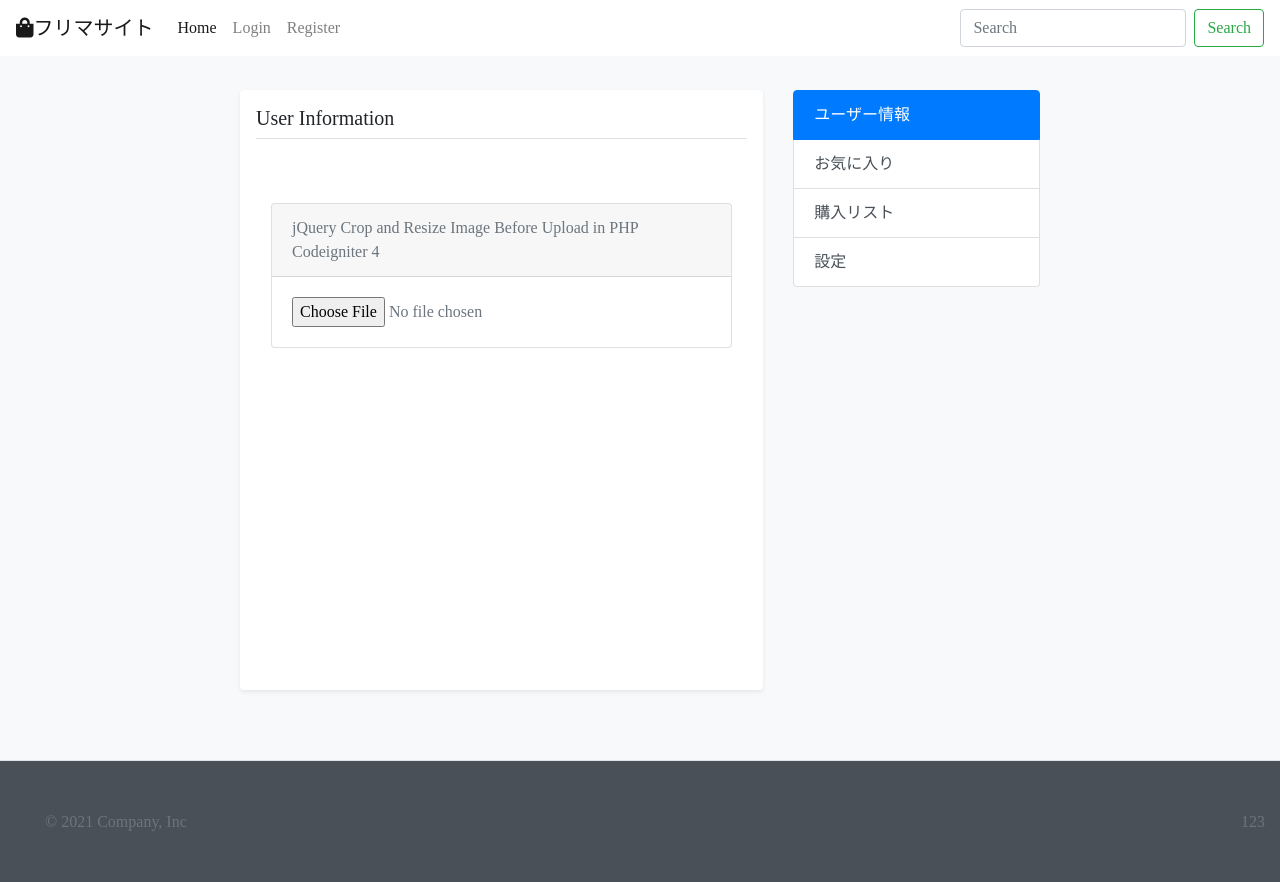
After one commit to jongin1004/codeigniter4-EC-project, a CodeIgniter 4 app: template app/Views/dashboard/cropImageForm.php in a window 1280 px wide. The commit adds this page. Run offline with PHP 8.4 and a stand-in for CodeIgniter, Linux system fonts and the light colour scheme; the template is opened without the code that fills it, so the values that code supplies are empty; some libraries are stand-ins or nearby versions; some web fonts are replaced.

Commit message:
crop image

```diff
--- a/app/Config/Routes.php
+++ b/app/Config/Routes.php
@@ -56,10 +56,14 @@ $routes->get('logout', 'AuthController::logout');
 $routes->post('fetch/meeting', 'FetchController::getMore');
 // save comment
 $routes->post('fetch/comment', 'FetchController::saveComment');
-// $routes->get('fetch/comment', 'FetchController::saveComment');
+// crop image
+$routes->post('fetch/cropImage', 'CropImageUpload::store');
 
 // comment
 $routes->post('comment', 'CommentController::save', ['filter' => 'auth']);
+
+// dashboard
+$routes->get('dashboard', 'DashboardController::index', ['filter' => 'auth']);
 
 
 /*
--- a/app/Database/Migrations/2022-01-03-064007_AddMeetingComment.php
+++ b/app/Database/Migrations/2022-01-03-064007_AddMeetingComment.php
@@ -32,6 +32,10 @@ class AddMeetingComment extends Migration
                 'type' => 'TIMESTAMP',
                 'null' => true
             ],
+            'updated_at' => [
+                'type' => 'TIMESTAMP',
+                'null' => true
+            ],
             'is_delete' => [
                 'type'       => 'ENUM',
                 'constraint' => "'y','n'",
--- a/app/Models/UserModel.php
+++ b/app/Models/UserModel.php
@@ -7,7 +7,7 @@ use CodeIgniter\Model;
 class UserModel extends Model
 {
     protected $table            = 'users';
-    protected $primaryKey       = 'id';
+    protected $primaryKey       = 'user_id';
     protected $allowedFields    = [
         'user_name',
         'user_email',
--- /dev/null
+++ b/app/Views/dashboard/cropImageForm.php
@@ -0,0 +1,103 @@
+<?= $this->extend('layout/main') ?>
+
+<?= $this->section('content') ?>
+    <div class="py-7 row">
+        <div class="col-8">
+            <div class="d-flex flex-column p-3 bg-white rounded shadow-sm" style="min-height: 600px;">
+                <h5 class="border-bottom border-gray pb-2 mb-0">User Information</h5>
+                <div class="media text-muted pt-3 flex-grow-1">
+                    <!-- image upload form -->
+                    <div class="container mt-5">
+                        <div class="card">
+                            <div class="card-header">
+                                jQuery Crop and Resize Image Before Upload in PHP Codeigniter 4
+                            </div>
+                            <div class="card-body">
+                                <input type="file" name="before_crop_image" id="before_crop_image" accept="image/*" />
+                            </div>
+                        </div>
+                    </div>
+
+                    <div id="imageModel" class="modal fade bd-example-modal-lg" role="dialog">
+                        <div class="modal-dialog modal-lg">
+                            <div class="modal-content">
+                            <div class="modal-header">
+                            <button type="button" class="close" data-dismiss="modal">×</button>
+                            <h4 class="modal-title">Crop & Resize Upload Image in PHP with Ajax</h4>
+                            </div>
+                            <div class="modal-body">
+                                <div class="row">
+                                    <div class="col-md-8 text-center">
+                                        <div id="image_demo" style="width:350px; margin-top:30px"></div>
+                                    </div>
+                                    <div class="col-md-4" style="padding-top:30px;">
+                                        <br />
+                                        <br />
+                                        <br/>
+                                        <button class="btn btn-success crop_image">Save</button>
+                                    </div>
+                                </div>
+                            </div>
+                            <div class="modal-footer">
+                                <button type="button" class="btn btn-default" data-dismiss="modal">Close</button>
+                            </div>
+                            </div>
+                        </div>
+                    </div>
+                </div>
+            </div>
+        </div>
+
+        <div class="col-4">
+            <?= $this->include('layout/dashboardSide') ?>
+        </div>
+    </div>
+
+
+    <script>
+        $(document).ready(function(){
+            $image_crop = $('#image_demo').croppie({
+                enableExif: true,
+                viewport: {
+                width:250,
+                height:250,
+                type:'circle' //square
+                },
+                boundary:{
+                width:300,
+                height:300
+                }
+            });
+            $('#before_crop_image').on('change', function(){
+                var reader = new FileReader();
+                reader.onload = function (event) {
+                    $image_crop.croppie('bind', {
+                    url: event.target.result
+                    }).then(function(){
+                        console.log('jQuery bind complete');
+                    });
+                }
+                reader.readAsDataURL(this.files[0]);
+                $('#imageModel').modal('show');
+            });
+            $('.crop_image').click(function(event){
+                console.log('안녕');
+                $image_crop.croppie('result', {
+                    type: 'canvas',
+                    size: 'viewport'
+                }).then(function(response){
+                    $.ajax({
+                        url:"<?= base_url('fetch/cropImage') ?>",
+                        type:'POST',
+                        data:{"image":response},
+                        success:function(data){
+                            console.log(data);
+                            $('#imageModel').modal('hide');
+                            alert('Crop image has been uploaded');
+                        }
+                    })
+                });
+            });
+        });
+    </script>
+<?= $this->endSection() ?>
--- /dev/null
+++ b/app/Views/layout/dashboardSide.php
@@ -0,0 +1,6 @@
+<div class="list-group" id="list-tab" role="tablist">
+    <a class="list-group-item list-group-item-action active" id="list-home-list" data-toggle="list" href="#list-home" role="tab" aria-controls="home">ユーザー情報</a>
+    <a class="list-group-item list-group-item-action" id="list-profile-list" data-toggle="list" href="#list-profile" role="tab" aria-controls="profile">お気に入り</a>
+    <a class="list-group-item list-group-item-action" id="list-messages-list" data-toggle="list" href="#list-messages" role="tab" aria-controls="messages">購入リスト</a>
+    <a class="list-group-item list-group-item-action" id="list-settings-list" data-toggle="list" href="#list-settings" role="tab" aria-controls="settings">設定</a>
+</div>
--- a/app/Views/layout/header.php
+++ b/app/Views/layout/header.php
@@ -10,9 +10,6 @@
         <li class="nav-item active">
             <a class="nav-link" href="#">Home <span class="sr-only">(current)</span></a>
         </li>
-        <li class="nav-item">
-            <a class="nav-link" href="<?= base_url() ?>">Link</a>
-        </li>
         <?php if($session->get('is_login') !== true): ?>
             <li class="nav-item">
                 <a class="nav-link" href="<?= base_url('login?URL='.current_urL()) ?>">Login</a>
@@ -23,6 +20,9 @@
         <?php endif; ?>
 
         <?php if($session->get('is_login') === true): ?>
+            <li class="nav-item">
+                <a class="nav-link" href="<?= base_url('dashboard') ?>">Dashboard</a>
+            </li>
             <li class="nav-item">
                 <a class="nav-link" href="<?= base_url('logout') ?>">Logout</a>
             </li>
--- a/app/Views/layout/main.php
+++ b/app/Views/layout/main.php
@@ -4,19 +4,27 @@
     <meta charset="UTF-8">
     <meta http-equiv="X-UA-Compatible" content="IE=edge">
     <meta name="viewport" content="width=device-width, initial-scale=1.0">
+    <!-- jquery -->
     <script src="https://code.jquery.com/jquery-3.5.1.min.js" crossorigin="anonymous"></script>
     <script src="https://cdn.jsdelivr.net/npm/popper.js@1.16.0/dist/umd/popper.min.js" integrity="sha384-Q6E9RHvbIyZFJoft+2mJbHaEWldlvI9IOYy5n3zV9zzTtmI3UksdQRVvoxMfooAo" crossorigin="anonymous"></script>
 
+    <!-- bootstrap -->
     <link rel="stylesheet" href="https://stackpath.bootstrapcdn.com/bootstrap/4.4.1/css/bootstrap.min.css" integrity="sha384-Vkoo8x4CGsO3+Hhxv8T/Q5PaXtkKtu6ug5TOeNV6gBiFeWPGFN9MuhOf23Q9Ifjh" crossorigin="anonymous">
     <script src="https://stackpath.bootstrapcdn.com/bootstrap/4.4.1/js/bootstrap.min.js" integrity="sha384-wfSDF2E50Y2D1uUdj0O3uMBJnjuUD4Ih7YwaYd1iqfktj0Uod8GCExl3Og8ifwB6" crossorigin="anonymous"></script>
 
+    <!-- text editor -->
     <link href="https://cdn.jsdelivr.net/npm/summernote@0.8.18/dist/summernote-bs4.min.css" rel="stylesheet">
     <script src="https://cdn.jsdelivr.net/npm/summernote@0.8.18/dist/summernote-bs4.min.js"></script>
+
+    <!-- image crop -->
+    <script src="https://cdnjs.cloudflare.com/ajax/libs/croppie/2.6.5/croppie.min.js"></script>
+    <link rel="stylesheet" href="https://cdnjs.cloudflare.com/ajax/libs/croppie/2.6.5/croppie.css" />
 
     <!-- 아이콘 -->
     <link rel="stylesheet" href="https://use.fontawesome.com/releases/v5.15.4/css/all.css" integrity="sha384-DyZ88mC6Up2uqS4h/KRgHuoeGwBcD4Ng9SiP4dIRy0EXTlnuz47vAwmeGwVChigm" crossorigin="anonymous">
     <!-- 구글 일본어 폰트 -->
     <link href="https://fonts.googleapis.com/css2?family=Kiwi+Maru&display=swap" rel="stylesheet">
+    <!-- main css -->
     <link rel="stylesheet" href="<?= base_url('css/main.css') ?>">
     <title>EC-site</title>
 </head>
```
Also changed, not shown: app/Controllers/CropImageUpload.php (added, +53 -0 lines), app/Controllers/DashboardController.php (added, +20 -0 lines), app/Database/Migrations/2022-01-05-152833_AddAvatar.php (added, +45 -0 lines), app/Models/Avatar.php (added, +18 -0 lines), app/Models/CommentModel.php (+4 -4 lines), app/Views/dashboard/userInfo.php (added, +39 -0 lines), public/1641398370.png (added), public/1641398460.png (added).
